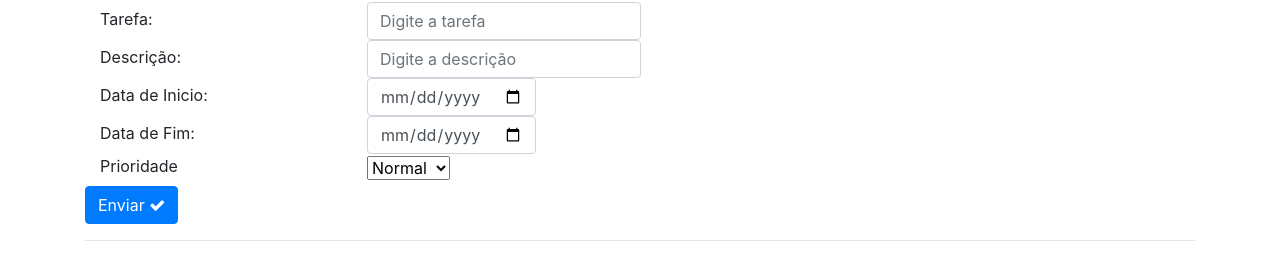
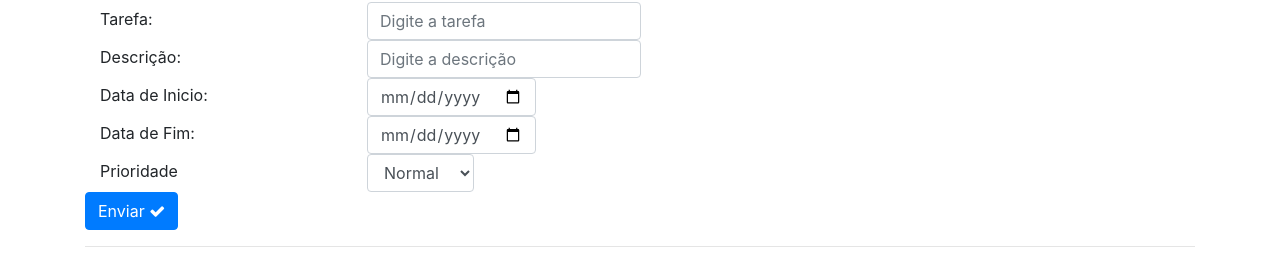
Before and after one commit to geanrazera/trab-web, a website: page node-spa/dist/index.html in a window 1280 px wide. Shown: the part 54-332 px from the top of the page. Drawn offline with nearby package versions, Linux system fonts and the light colour scheme; no server answers.

Commit message:
funcionando ok

```diff
--- a/node-spa/dist/index.html
+++ b/node-spa/dist/index.html
@@ -35,13 +35,13 @@
                     style="display:inline; vertical-align:middle; width:auto;">
                 </br>
                 <label for="prioridade" class=col-3>Prioridade</label>
-                <select id="priori" placeholder="Selecione a prioridade"
+                <select id="priori" class="form-control" placeholder="Selecione a prioridade"
                     style="display:inline; vertical-align:middle; width:auto;">
                     <option>Normal</option>
                     <option>Urgente</option>
                 </select>
                 </br>
-                <button id="botao" class="btn btn-primary" data-id="">
+                <button id="botao" class="btn btn-primary is-create" data-id="">
                     Enviar
                     <i class="fa fa-check" aria-hidden="true"></i>
                 </button>
@@ -116,6 +116,7 @@
                 .then((response) => {
                     console.log(response)
                     lista.innerHTML += templateLi(response.data[0], name, description, start_date, end_date, priority)
+                    clear()
                 })
                 .catch((error) => {
                     console.log(error)
```
